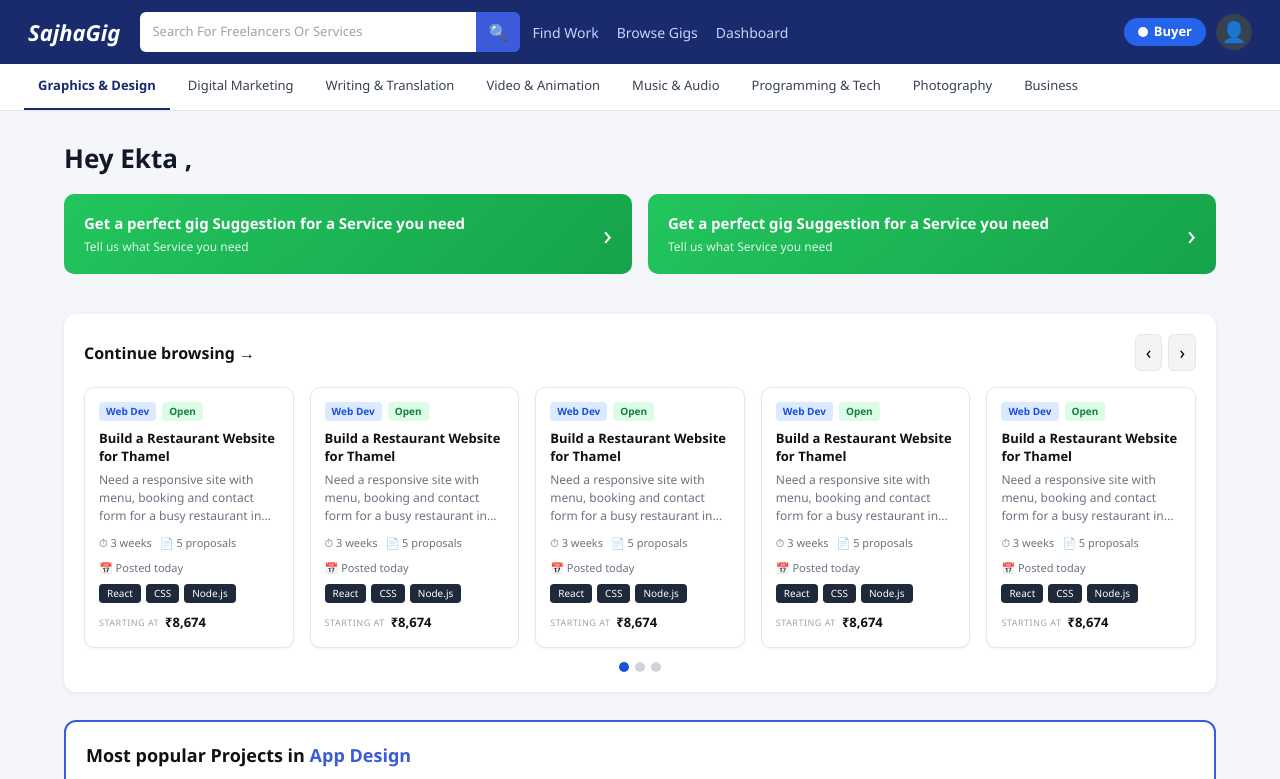
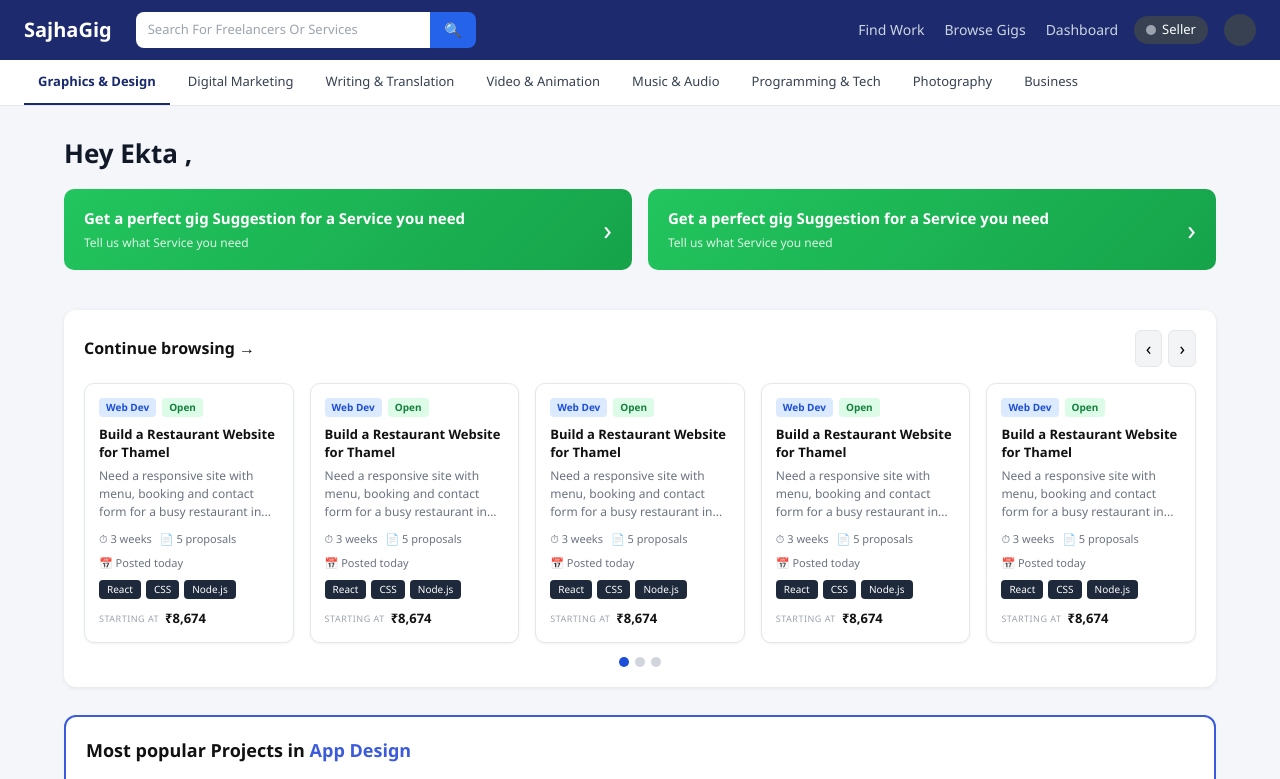
Before and after one commit to ProgNoobO1/SajhaGig, a React (Create React App) app: page /findwork in a window 1280 px wide. Shown: the top 779 px of the page. Built offline with nearby package versions, Linux system fonts and the light colour scheme.

Commit message:
Initial commit

```diff
--- a/src/components/Header.jsx
+++ b/src/components/Header.jsx
@@ -1,44 +1,104 @@
-import { Link } from "react-router-dom";
+// src/components/Header.jsx
+import React from "react";
 
 export default function Header() {
-    return (
-      <header style={s.header}>
-        <div style={s.logo}>SajhaGig</div>
-        <div style={s.searchWrap}>
-          <input style={s.searchInput} placeholder="Search For Freelancers Or Services" />
-          <button style={s.searchBtn}>🔍</button>
-        </div>
-        <nav style={s.nav}>
-        <Link to="/findwork" style={s.navLink}>Find Work</Link>
-        <Link to="/browsegigs" style={s.navLink}>Browse Gigs</Link>
-        <Link to="/freelancerdashboard" style={s.navLink}>Dashboard</Link>
-        </nav>
-        <div style={s.headerRight}>
-          <div style={s.buyerToggle}><span style={s.dot}/>Buyer</div>
-          <div style={s.avatar}>👤</div>
-        </div>
-      </header>
-    );
-  }
+  return (
+    <nav style={styles.navbar}>
+      {/* Logo */}
+      <span style={styles.logo}>SajhaGig</span>
 
-  const s = {
-    page: { fontFamily:"'Segoe UI',Arial,sans-serif", background:"#f1f5f9", minHeight:"100vh" },
+      {/* Search box */}
+      <div style={styles.searchBox}>
+        <input placeholder="Search For Freelancers Or Services" style={styles.searchInput} />
+        <button style={styles.searchBtn}>🔍</button>
+      </div>
 
-    // Header
-    header: { background:"#1a2b6d", color:"#fff", display:"flex", alignItems:"center",
-              gap:12, padding:"12px 28px", flexWrap:"wrap" },
-    logo: { fontSize:22, fontWeight:700, fontStyle:"italic", color:"#fff", marginRight:8 },
-    searchWrap: { display:"flex", flex:1, minWidth:180, maxWidth:380 },
-    searchInput: { flex:1, padding:"8px 12px", border:"none", borderRadius:"6px 0 0 6px",
-                   fontSize:13, outline:"none" },
-    searchBtn: { background:"#3b5bdb", border:"none", color:"#fff", padding:"8px 12px",
-                 borderRadius:"0 6px 6px 0", cursor:"pointer" },
-    nav: { display:"flex", gap:18 },
-    navLink: { color:"#c7d2fe", textDecoration:"none", fontSize:14 },
-    headerRight: { display:"flex", alignItems:"center", gap:10, marginLeft:"auto" },
-    buyerToggle: { background:"#2563eb", color:"#fff", borderRadius:20, padding:"4px 14px",
-                   fontSize:13, fontWeight:600, display:"flex", alignItems:"center", gap:6 },
-    dot: { width:10, height:10, background:"#fff", borderRadius:"50%", display:"inline-block" },
-    avatar: { width:36, height:36, background:"#374151", borderRadius:"50%",
-              display:"flex", alignItems:"center", justifyContent:"center", fontSize:20 },
-    }
+      {/* Nav links */}
+      <div style={styles.navLinks}>
+        <a href="#" style={styles.navLink}>Find Work</a>
+        <a href="#" style={styles.navLink}>Browse Gigs</a>
+        <a href="#" style={styles.navLink}>Dashboard</a>
+      </div>
+
+      {/* Seller toggle pill */}
+      <div style={styles.sellerPill}>
+        <span style={styles.sellerDot} />
+        <span style={{ color: "#fff", fontSize: 13 }}>Seller</span>
+      </div>
+
+      {/* Avatar */}
+      <div style={styles.userAvatar} />
+    </nav>
+  );
+}
+
+// ── Styles used by Header ──
+const styles = {
+  navbar: {
+    background: "#1e2a6e",
+    display: "flex",
+    alignItems: "center",
+    gap: 16,
+    padding: "12px 24px",
+    flexWrap: "wrap",
+  },
+  logo: {
+    color: "#fff",
+    fontWeight: 700,
+    fontSize: 20,
+    marginRight: 8,
+  },
+  searchBox: {
+    display: "flex",
+    flex: 1,
+    maxWidth: 340,
+    borderRadius: 8,
+    overflow: "hidden",
+  },
+  searchInput: {
+    flex: 1,
+    padding: "8px 12px",
+    border: "none",
+    outline: "none",
+    fontSize: 13,
+  },
+  searchBtn: {
+    background: "#2563eb",
+    border: "none",
+    padding: "0 14px",
+    cursor: "pointer",
+    color: "#fff",
+    fontSize: 14,
+  },
+  navLinks: {
+    display: "flex",
+    gap: 20,
+    marginLeft: "auto",
+  },
+  navLink: {
+    color: "#cbd5e1",
+    textDecoration: "none",
+    fontSize: 14,
+  },
+  sellerPill: {
+    background: "#374151",
+    borderRadius: 20,
+    display: "flex",
+    alignItems: "center",
+    gap: 6,
+    padding: "4px 12px",
+  },
+  sellerDot: {
+    width: 10,
+    height: 10,
+    borderRadius: "50%",
+    background: "#9ca3af",
+    display: "inline-block",
+  },
+  userAvatar: {
+    width: 32,
+    height: 32,
+    borderRadius: "50%",
+    background: "#374151",
+  },
+};
--- a/src/pages/FreelancerDashboard.jsx
+++ b/src/pages/FreelancerDashboard.jsx
@@ -1,4 +1,3 @@
-
 import { useState } from "react";
 import {
   BarChart,
@@ -10,36 +9,27 @@ import {
   PieChart,
   Pie,
   Cell,
-  Legend,
 } from "recharts";
+import Header from "../components/Header"; // ← Import Header
 import Footer from "../components/Footer";
 
-
-
+// ── Data ──
 const MONTHS = ["Jan","Feb","Mar","Apr","May","Jun","Jul","Aug","Sep","Oct","Nov","Dec"];
-
-// Bar chart – jobs vs applied proposals per month
 const overviewData = MONTHS.map((month, i) => ({
   month,
   Jobs: [120, 80, 100, 140, 160, 90, 130, 170, 110, 150, 180, 100][i],
   Proposals: [60, 50, 70, 90, 110, 60, 80, 120, 70, 100, 130, 80][i],
 }));
-
-// Donut chart slices
 const analyticsData = [
-  { name: "Jobs",               value: 35, color: "#ef4444" },
-  { name: "Applied Proposals",  value: 25, color: "#14b8a6" },
-  { name: "Proposals",          value: 20, color: "#f59e0b" },
-  { name: "Bookmarked Projects",value: 20, color: "#6366f1" },
+  { name: "Jobs", value: 35, color: "#ef4444" },
+  { name: "Applied Proposals", value: 25, color: "#14b8a6" },
+  { name: "Proposals", value: 20, color: "#f59e0b" },
+  { name: "Bookmarked Projects", value: 20, color: "#6366f1" },
 ];
-
-// Ongoing projects list
 const projects = [
   { client: "Amaze Tech", title: "Landing Page Redesign / Sales Page Redesign", type: "Hourly", location: "🇬🇧 UK", expiry: "6 Days Left", amount: "$320" },
   { client: "Amaze Tech", title: "Landing Page Redesign / Sales Page Redesign", type: "Hourly", location: "🇬🇧 UK", expiry: "6 Days Left", amount: "$320" },
 ];
-
-// Recent earnings list
 const earnings = [
   { name: "Janet Paden",  date: "25 Apr 2025", amount: "$200", initials: "JP", color: "#6366f1" },
   { name: "Mary Hawkins", date: "12 May 2025", amount: "$350", initials: "MH", color: "#ec4899" },
@@ -47,25 +37,19 @@ const earnings = [
   { name: "Jessica Mary", date: "25 Apr 2025", amount: "$145", initials: "JM", color: "#10b981" },
   { name: "Jessica Mary", date: "25 Apr 2025", amount: "$358", initials: "JM", color: "#14b8a6" },
 ];
-
-// Sidebar navigation items
 const navItems = [
-  { label: "Dashboard",  icon: "⊞" },
-  { label: "Projects",   icon: "📁" },
-  { label: "Reviews",    icon: "⭐" },
-  { label: "Portfolio",  icon: "🗂️" },
-  { label: "Chat",       icon: "💬" },
-  { label: "Logout",     icon: "🚪" },
+  { label: "Dashboard", icon: "⊞" },
+  { label: "Projects", icon: "📁" },
+  { label: "Reviews", icon: "⭐" },
+  { label: "Portfolio", icon: "🗂️" },
+  { label: "Chat", icon: "💬" },
+  { label: "Logout", icon: "🚪" },
 ];
 
-
-
-
-// --- Stat Card (top row numbers) ---
+// ── StatCard Component ──
 function StatCard({ icon, label, value, iconBg }) {
   return (
     <div style={styles.statCard}>
-      {/* Coloured icon box */}
       <div style={{ ...styles.statIcon, background: iconBg }}>{icon}</div>
       <div>
         <p style={styles.statLabel}>{label}</p>
@@ -75,11 +59,10 @@ function StatCard({ icon, label, value, iconBg }) {
   );
 }
 
-// --- Project Row ---
+// ── ProjectRow Component ──
 function ProjectRow({ client, title, type, location, expiry, amount }) {
   return (
     <div style={styles.projectRow}>
-      {/* Left: title info */}
       <div style={{ flex: 1 }}>
         <p style={styles.projectClient}>{client}</p>
         <p style={styles.projectTitle}>{title}</p>
@@ -89,17 +72,15 @@ function ProjectRow({ client, title, type, location, expiry, amount }) {
           <span><strong>Expiry</strong><br />{expiry}</span>
         </div>
       </div>
-      {/* Right: amount badge */}
       <div style={styles.projectBadge}>{amount}</div>
     </div>
   );
 }
 
-// --- Earning Row ---
+// ── EarningRow Component ──
 function EarningRow({ name, date, amount, initials, color }) {
   return (
     <div style={styles.earningRow}>
-      {/* Avatar circle with initials */}
       <div style={{ ...styles.avatar, background: color }}>{initials}</div>
       <div style={{ flex: 1 }}>
         <p style={styles.earningName}>{name}</p>
@@ -110,57 +91,25 @@ function EarningRow({ name, date, amount, initials, color }) {
   );
 }
 
-
-// 3. MAIN DASHBOARD COMPONENT
-
-
+// ── Dashboard Component ──
 export default function Dashboard() {
-  // activeNav tracks which sidebar item is highlighted
   const [activeNav, setActiveNav] = useState("Dashboard");
 
   return (
     <div style={styles.page}>
+      {/* Header */}
+      <Header />
 
-      {/* ── NAVBAR ── */}
-      <nav style={styles.navbar}>
-        {/* Logo */}
-        <span style={styles.logo}>SajhaGig</span>
-
-        {/* Search box */}
-        <div style={styles.searchBox}>
-          <input placeholder="Search For Freelancers Or Services" style={styles.searchInput} />
-          <button style={styles.searchBtn}>🔍</button>
-        </div>
-
-        {/* Nav links */}
-        <div style={styles.navLinks}>
-          <a href="#" style={styles.navLink}>Find Work</a>
-          <a href="#" style={styles.navLink}>Browse Gigs</a>
-          <a href="#" style={styles.navLink}>Dashboard</a>
-        </div>
-
-        {/* Seller toggle pill */}
-        <div style={styles.sellerPill}>
-          <span style={styles.sellerDot} />
-          <span style={{ color: "#fff", fontSize: 13 }}>Seller</span>
-        </div>
-
-        {/* Avatar */}
-        <div style={styles.userAvatar} />
-      </nav>
-
-      {/* ── PAGE BANNER ── */}
+      {/* Banner */}
       <div style={styles.banner}>
         <h2 style={styles.bannerTitle}>Profile</h2>
         <p style={styles.bannerBreadcrumb}>Home &bull; Profile</p>
       </div>
 
-      {/* ── MAIN CONTENT AREA ── */}
+      {/* Main Content */}
       <div style={styles.main}>
-
-        {/* ── LEFT SIDEBAR ── */}
+        {/* Sidebar */}
         <aside style={styles.sidebar}>
-          {/* User profile info */}
           <div style={styles.userInfo}>
             <div style={styles.userAvatarLg}>👤</div>
             <div>
@@ -168,8 +117,6 @@ export default function Dashboard() {
               <p style={styles.userEmail}>walter@sample.com</p>
             </div>
           </div>
-
-          {/* Navigation items */}
           <nav>
             {navItems.map((item) => (
               <button
@@ -177,51 +124,43 @@ export default function Dashboard() {
                 onClick={() => setActiveNav(item.label)}
                 style={{
                   ...styles.navItem,
-                  // Highlight the active item in blue
                   background: activeNav === item.label ? "#2563eb" : "transparent",
-                  color:      activeNav === item.label ? "#fff"     : "#374151",
+                  color: activeNav === item.label ? "#fff" : "#374151",
                 }}
               >
                 <span style={{ marginRight: 8 }}>{item.icon}</span>
                 {item.label}
               </button>
-
             ))}
           </nav>
         </aside>
 
-        {/* ── RIGHT CONTENT ── */}
+        {/* Right Content */}
         <div style={styles.content}>
-
           {/* Dashboard heading */}
           <h2 style={styles.sectionTitle}>Dashboard</h2>
 
-          {/* ── STAT CARDS ROW ── */}
+          {/* Stat Cards */}
           <div style={styles.statsRow}>
-            <StatCard icon="📋" label="Completed Jobs" value="30"    iconBg="#dcfce7" />
-            <StatCard icon="✅" label="Task Completed" value="5"     iconBg="#dbeafe" />
-            <StatCard icon="⭐" label="Reviews"         value="25"   iconBg="#fef9c3" />
-            <StatCard icon="💲" label="Earning"         value="$5962" iconBg="#fce7f3" />
+            <StatCard icon="📋" label="Completed Jobs" value="30" iconBg="#dcfce7" />
+            <StatCard icon="✅" label="Task Completed" value="5" iconBg="#dbeafe" />
+            <StatCard icon="⭐" label="Reviews" value="25" iconBg="#fef9c3" />
+            <StatCard icon="💲" label="Earning" value="$5962" iconBg="#fce7f3" />
           </div>
 
-          {/* ── CHARTS ROW ── */}
+          {/* Charts Row */}
           <div style={styles.chartsRow}>
-
             {/* Overview Bar Chart */}
             <div style={{ ...styles.card, flex: 2 }}>
               <div style={styles.cardHeader}>
                 <span style={styles.cardTitle}>Overview</span>
-                <div style={styles.legendRow}>
-                  <span style={styles.legendDot("#ef4444")} /> Jobs
-                  <span style={styles.legendDot("#6366f1")} /> Applied Proposals
-                </div>
               </div>
               <ResponsiveContainer width="100%" height={200}>
                 <BarChart data={overviewData} barSize={8} barGap={2}>
                   <XAxis dataKey="month" tick={{ fontSize: 11 }} axisLine={false} tickLine={false} />
                   <YAxis tick={{ fontSize: 11 }} axisLine={false} tickLine={false} />
                   <Tooltip />
-                  <Bar dataKey="Jobs"      fill="#2563eb" radius={[4,4,0,0]} />
+                  <Bar dataKey="Jobs" fill="#2563eb" radius={[4,4,0,0]} />
                   <Bar dataKey="Proposals" fill="#c7d2fe" radius={[4,4,0,0]} />
                 </BarChart>
               </ResponsiveContainer>
@@ -234,8 +173,7 @@ export default function Dashboard() {
                 <Pie
                   data={analyticsData}
                   cx={95} cy={75}
-                  innerRadius={50}
-                  outerRadius={75}
+                  innerRadius={50} outerRadius={75}
                   dataKey="value"
                   strokeWidth={0}
                 >
@@ -244,395 +182,62 @@ export default function Dashboard() {
                   ))}
                 </Pie>
               </PieChart>
-              {/* Manual legend */}
-              <div style={styles.pieLegend}>
-                {analyticsData.map((d) => (
-                  <div key={d.name} style={styles.pieLegendItem}>
-                    <span style={{ ...styles.legendDotEl, background: d.color }} />
-                    <span style={{ fontSize: 11, color: "#6b7280" }}>{d.name}</span>
-                  </div>
-                ))}
-              </div>
             </div>
           </div>
 
-          {/* ── PROJECTS & EARNINGS ROW ── */}
+          {/* Bottom Row */}
           <div style={styles.bottomRow}>
-
-            {/* Ongoing Projects */}
             <div style={{ ...styles.card, flex: 1 }}>
               <div style={styles.cardHeader}>
                 <span style={styles.cardTitle}>Ongoing Projects</span>
-                <a href="#" style={styles.viewAll}>View All</a>
               </div>
-              {projects.map((p, i) => (
-                <ProjectRow key={i} {...p} />
-              ))}
+              {projects.map((p, i) => <ProjectRow key={i} {...p} />)}
             </div>
 
-            {/* Recent Earnings */}
             <div style={{ ...styles.card, flex: 1 }}>
               <span style={styles.cardTitle}>Recent Earnings</span>
-              {earnings.map((e, i) => (
-                <EarningRow key={i} {...e} />
-              ))}
+              {earnings.map((e, i) => <EarningRow key={i} {...e} />)}
             </div>
           </div>
         </div>
       </div>
-
-
     </div>
-
   );
 }
 
-// ─────────────────────────────────────────────
-// 4. STYLES OBJECT
-//    Using plain JS objects (no CSS files needed).
-//    Each key maps directly to a component above.
-// ─────────────────────────────────────────────
-
+// ── Styles ──
 const styles = {
-  // ── Page wrapper ──
-  page: {
-    fontFamily: "'Segoe UI', sans-serif",
-    background: "#f3f4f6",
-    minHeight: "100vh",
-    color: "#111827",
-  },
-
-  // ── Navbar ──
-  navbar: {
-    background: "#1e2a6e",
-    display: "flex",
-    alignItems: "center",
-    gap: 16,
-    padding: "12px 24px",
-    flexWrap: "wrap",
-  },
-  logo: {
-    color: "#fff",
-    fontWeight: 700,
-    fontSize: 20,
-    marginRight: 8,
-  },
-  searchBox: {
-    display: "flex",
-    flex: 1,
-    maxWidth: 340,
-    borderRadius: 8,
-    overflow: "hidden",
-  },
-  searchInput: {
-    flex: 1,
-    padding: "8px 12px",
-    border: "none",
-    outline: "none",
-    fontSize: 13,
-  },
-  searchBtn: {
-    background: "#2563eb",
-    border: "none",
-    padding: "0 14px",
-    cursor: "pointer",
-    color: "#fff",
-    fontSize: 14,
-  },
-  navLinks: {
-    display: "flex",
-    gap: 20,
-    marginLeft: "auto",
-  },
-  navLink: {
-    color: "#cbd5e1",
-    textDecoration: "none",
-    fontSize: 14,
-  },
-  sellerPill: {
-    background: "#374151",
-    borderRadius: 20,
-    display: "flex",
-    alignItems: "center",
-    gap: 6,
-    padding: "4px 12px",
-  },
-  sellerDot: {
-    width: 10,
-    height: 10,
-    borderRadius: "50%",
-    background: "#9ca3af",
-    display: "inline-block",
-  },
-  userAvatar: {
-    width: 32,
-    height: 32,
-    borderRadius: "50%",
-    background: "#374151",
-  },
-
-  // ── Banner ──
-  banner: {
-    background: "#e9ecf4",
-    textAlign: "center",
-    padding: "28px 16px",
-  },
-  bannerTitle: {
-    fontSize: 22,
-    fontWeight: 700,
-  },
-  bannerBreadcrumb: {
-    color: "#6b7280",
-    fontSize: 13,
-    marginTop: 4,
-  },
-
-  // ── Main layout ──
-  main: {
-    display: "flex",
-    gap: 0,
-    maxWidth: 1100,
-    margin: "32px auto",
-    padding: "0 16px",
-    alignItems: "flex-start",
-  },
-
-  // ── Sidebar ──
-  sidebar: {
-    width: 200,
-    background: "#fff",
-    borderRadius: 12,
-    padding: 16,
-    marginRight: 20,
-    flexShrink: 0,
-  },
-  userInfo: {
-    display: "flex",
-    alignItems: "center",
-    gap: 10,
-    marginBottom: 20,
-  },
-  userAvatarLg: {
-    width: 40,
-    height: 40,
-    borderRadius: "50%",
-    background: "#e5e7eb",
-    display: "flex",
-    alignItems: "center",
-    justifyContent: "center",
-    fontSize: 20,
-  },
-  userName: {
-    fontWeight: 600,
-    fontSize: 14,
-  },
-  userEmail: {
-    fontSize: 11,
-    color: "#6b7280",
-  },
-  navItem: {
-    display: "flex",
-    alignItems: "center",
-    width: "100%",
-    padding: "9px 12px",
-    borderRadius: 8,
-    border: "none",
-    cursor: "pointer",
-    fontSize: 13,
-    fontWeight: 500,
-    marginBottom: 4,
-    textAlign: "left",
-    transition: "background 0.2s",
-  },
-
-  // ── Content area ──
-  content: {
-    flex: 1,
-    minWidth: 0,
-  },
-  sectionTitle: {
-    fontSize: 20,
-    fontWeight: 700,
-    marginBottom: 16,
-  },
-
-  // ── Stat cards ──
-  statsRow: {
-    display: "grid",
-    gridTemplateColumns: "repeat(4, 1fr)",
-    gap: 12,
-    marginBottom: 20,
-  },
-  statCard: {
-    background: "#fff",
-    borderRadius: 12,
-    padding: 16,
-    display: "flex",
-    alignItems: "center",
-    gap: 12,
-    boxShadow: "0 1px 4px rgba(0,0,0,0.06)",
-  },
-  statIcon: {
-    width: 40,
-    height: 40,
-    borderRadius: 10,
-    display: "flex",
-    alignItems: "center",
-    justifyContent: "center",
-    fontSize: 18,
-    flexShrink: 0,
-  },
-  statLabel: {
-    fontSize: 11,
-    color: "#6b7280",
-  },
-  statValue: {
-    fontSize: 18,
-    fontWeight: 700,
-  },
-
-  // ── Charts ──
-  chartsRow: {
-    display: "flex",
-    gap: 16,
-    marginBottom: 20,
-    alignItems: "flex-start",
-  },
-  card: {
-    background: "#fff",
-    borderRadius: 12,
-    padding: 16,
-    boxShadow: "0 1px 4px rgba(0,0,0,0.06)",
-  },
-  cardHeader: {
-    display: "flex",
-    justifyContent: "space-between",
-    alignItems: "center",
-    marginBottom: 12,
-  },
-  cardTitle: {
-    fontWeight: 600,
-    fontSize: 15,
-    display: "block",
-    marginBottom: 10,
-  },
-  legendRow: {
-    display: "flex",
-    alignItems: "center",
-    gap: 10,
-    fontSize: 12,
-    color: "#6b7280",
-  },
-  // Helper: returns a coloured dot span style (used inline)
-  legendDot: (color) => ({
-    display: "inline-block",
-    width: 8,
-    height: 8,
-    borderRadius: "50%",
-    background: color,
-    marginRight: 4,
-  }),
-  pieLegend: {
-    display: "flex",
-    flexWrap: "wrap",
-    gap: 6,
-    marginTop: 4,
-  },
-  pieLegendItem: {
-    display: "flex",
-    alignItems: "center",
-    gap: 4,
-    width: "48%",
-  },
-  legendDotEl: {
-    width: 8,
-    height: 8,
-    borderRadius: "50%",
-    flexShrink: 0,
-  },
-
-  // ── Bottom row ──
-  bottomRow: {
-    display: "flex",
-    gap: 16,
-    alignItems: "flex-start",
-  },
-  viewAll: {
-    fontSize: 12,
-    color: "#2563eb",
-    textDecoration: "none",
-  },
-
-  // ── Project row ──
-  projectRow: {
-    display: "flex",
-    alignItems: "flex-start",
-    justifyContent: "space-between",
-    borderBottom: "1px solid #f3f4f6",
-    paddingBottom: 12,
-    marginBottom: 12,
-    gap: 12,
-  },
-  projectClient: {
-    fontSize: 12,
-    color: "#6b7280",
-  },
-  projectTitle: {
-    fontSize: 13,
-    fontWeight: 500,
-    margin: "2px 0 8px",
-  },
-  projectMeta: {
-    display: "flex",
-    gap: 16,
-    fontSize: 12,
-    color: "#374151",
-  },
-  projectBadge: {
-    background: "#2563eb",
-    color: "#fff",
-    borderRadius: 6,
-    padding: "4px 10px",
-    fontSize: 13,
-    fontWeight: 600,
-    flexShrink: 0,
-  },
-
-  // ── Earning row ──
-  earningRow: {
-    display: "flex",
-    alignItems: "center",
-    gap: 10,
-    paddingBottom: 10,
-    marginBottom: 10,
-    borderBottom: "1px solid #f3f4f6",
-  },
-  avatar: {
-    width: 36,
-    height: 36,
-    borderRadius: "50%",
-    color: "#fff",
-    display: "flex",
-    alignItems: "center",
-    justifyContent: "center",
-    fontWeight: 600,
-    fontSize: 13,
-    flexShrink: 0,
-  },
-  earningName: {
-    fontSize: 13,
-    fontWeight: 500,
-  },
-  earningDate: {
-    fontSize: 11,
-    color: "#9ca3af",
-  },
-  earningAmount: {
-    fontWeight: 600,
-    fontSize: 13,
-    color: "#111827",
-    marginLeft: "auto",
-  }
-
-
-}
+  page: { fontFamily: "'Segoe UI', sans-serif", background: "#f3f4f6", minHeight: "100vh", color: "#111827" },
+  banner: { background: "#e9ecf4", textAlign: "center", padding: "28px 16px" },
+  bannerTitle: { fontSize: 22, fontWeight: 700 },
+  bannerBreadcrumb: { color: "#6b7280", fontSize: 13, marginTop: 4 },
+  main: { display: "flex", gap: 0, maxWidth: 1100, margin: "32px auto", padding: "0 16px", alignItems: "flex-start" },
+  sidebar: { width: 200, background: "#fff", borderRadius: 12, padding: 16, marginRight: 20, flexShrink: 0 },
+  userInfo: { display: "flex", alignItems: "center", gap: 10, marginBottom: 20 },
+  userAvatarLg: { width: 40, height: 40, borderRadius: "50%", background: "#e5e7eb", display: "flex", alignItems: "center", justifyContent: "center", fontSize: 20 },
+  userName: { fontWeight: 600, fontSize: 14 },
+  userEmail: { fontSize: 11, color: "#6b7280" },
+  navItem: { display: "flex", alignItems: "center", width: "100%", padding: "9px 12px", borderRadius: 8, border: "none", cursor: "pointer", fontSize: 13, fontWeight: 500, marginBottom: 4, textAlign: "left", transition: "background 0.2s" },
+  content: { flex: 1, minWidth: 0 },
+  sectionTitle: { fontSize: 20, fontWeight: 700, marginBottom: 16 },
+  statsRow: { display: "grid", gridTemplateColumns: "repeat(4, 1fr)", gap: 12, marginBottom: 20 },
+  statCard: { background: "#fff", borderRadius: 12, padding: 16, display: "flex", alignItems: "center", gap: 12, boxShadow: "0 1px 4px rgba(0,0,0,0.06)" },
+  statIcon: { width: 40, height: 40, borderRadius: 10, display: "flex", alignItems: "center", justifyContent: "center", fontSize: 18, flexShrink: 0 },
+  statLabel: { fontSize: 11, color: "#6b7280" },
+  statValue: { fontSize: 18, fontWeight: 700 },
+  chartsRow: { display: "flex", gap: 16, marginBottom: 20, alignItems: "flex-start" },
+  card: { background: "#fff", borderRadius: 12, padding: 16, boxShadow: "0 1px 4px rgba(0,0,0,0.06)" },
+  cardHeader: { display: "flex", justifyContent: "space-between", alignItems: "center", marginBottom: 12 },
+  cardTitle: { fontWeight: 600, fontSize: 15, display: "block", marginBottom: 10 },
+  bottomRow: { display: "flex", gap: 16, alignItems: "flex-start" },
+  projectRow: { display: "flex", alignItems: "flex-start", justifyContent: "space-between", borderBottom: "1px solid #f3f4f6", paddingBottom: 12, marginBottom: 12, gap: 12 },
+  projectClient: { fontSize: 12, color: "#6b7280" },
+  projectTitle: { fontSize: 13, fontWeight: 500, margin: "2px 0 8px" },
+  projectMeta: { display: "flex", gap: 16, fontSize: 12, color: "#374151" },
+  projectBadge: { background: "#2563eb", color: "#fff", borderRadius: 6, padding: "4px 10px", fontSize: 13, fontWeight: 600, flexShrink: 0 },
+  earningRow: { display: "flex", alignItems: "center", gap: 10, paddingBottom: 10, marginBottom: 10, borderBottom: "1px solid #f3f4f6" },
+  avatar: { width: 36, height: 36, borderRadius: "50%", color: "#fff", display: "flex", alignItems: "center", justifyContent: "center", fontWeight: 600, fontSize: 13, flexShrink: 0 },
+  earningName: { fontSize: 13, fontWeight: 500 },
+  earningDate: { fontSize: 11, color: "#9ca3af" },
+  earningAmount: { fontWeight: 600, fontSize: 13, color: "#111827", marginLeft: "auto" },
+};
```
